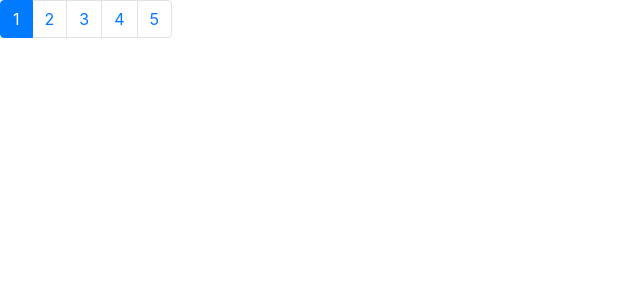
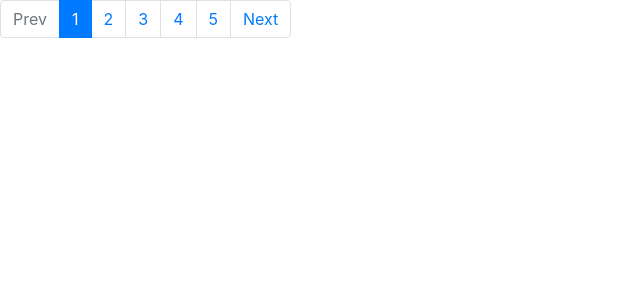
Before and after one commit to Cook1619/Angular-directives, an Angular app: page / in a window 1280 px wide. Shown: the top 300 px of the page, without its empty margins (0-640 px from the left). Built offline with nearby package versions, Linux system fonts and the light colour scheme.

Commit message:
Getting pagination toolbar working

```diff
--- a/src/app/app.component.html
+++ b/src/app/app.component.html
@@ -1,11 +1,31 @@
 <nav aria-label="Page navigation example">
   <ul class="pagination">
+    <!-- This line will disable the button if were on the first page -->
+    <li
+      [ngClass]="{ disabled: currentPage === 0}"
+      class="page-item">
+      <!-- This click event function takes the currentPage and minuses 1 -->
+      <a
+        (click)="currentPage = currentPage - 1"
+        class="page-link">Prev</a>
+    </li>
     <li
       class="page-item"
       *ngFor="let image of images; let i = index"
       [ngClass]="{ active: i === currentPage }"
     >
-      <a class="page-link" href="#">{{ i + 1 }}</a>
+      <a
+        (click)="currentPage = i"
+        class="page-link">{{ i + 1 }}</a>
+    </li>
+    <!-- This line will disable the Next button if weere on the last page -->
+    <li
+      [ngClass]="{ disabled: currentPage === images.length -1}"
+      class="page-item">
+      <!-- This click event function takes the currentPage and adds 1 -->
+      <a
+        (click)="currentPage = currentPage + 1"
+        class="page-link">Next</a>
     </li>
   </ul>
 </nav>
```
Also changed, not shown: src/app/app.component.ts (line endings or trailing spaces).
